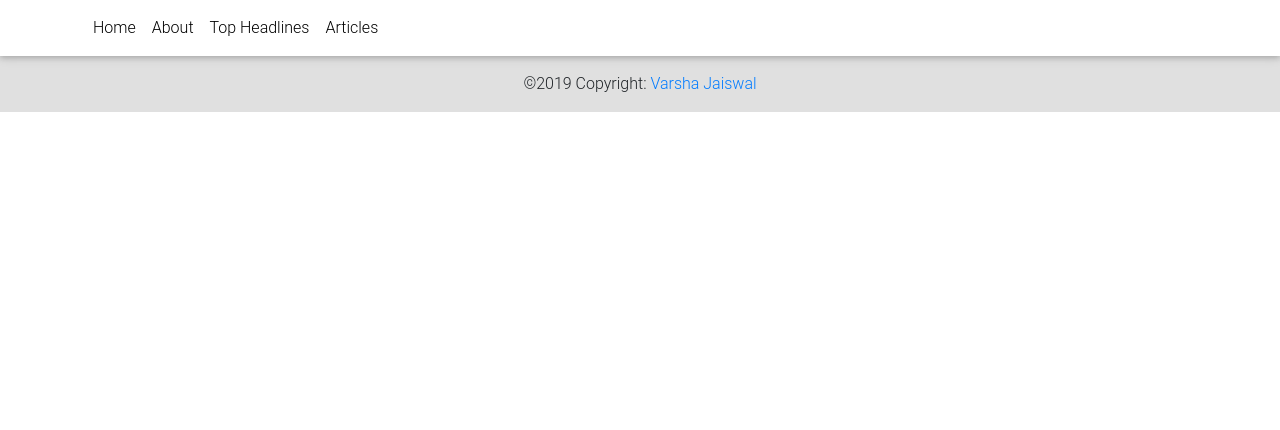
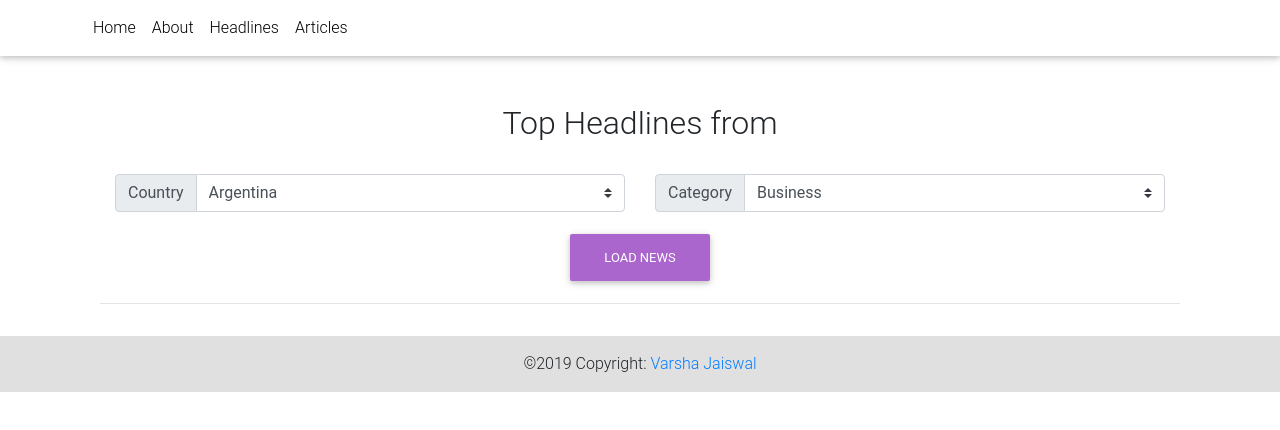
Before and after one commit to Varsha-Jaiswal/News-Air, a Vue app: page /headlines in a window 1280 px wide. Shown: the top 430 px of the page. Built offline with nearby package versions, Linux system fonts and the light colour scheme.

Commit message:
New Update

```diff
--- a/src/assets/data/navdata.json
+++ b/src/assets/data/navdata.json
@@ -9,8 +9,8 @@
             "Link":"/about"
         },
         {
-            "LinkName":"Top Headlines",
-            "Link":"/top-headlines"
+            "LinkName":"Headlines",
+            "Link":"/headlines"
         },
         {
             "LinkName":"Articles",
--- a/src/components/top-headlines/TopHeadlines.vue
+++ b/src/components/headlines/Headlines.vue
@@ -32,7 +32,7 @@
                             </div>
                         </div>
                     </div>
-                    <button class="btn btn-secondary " v-on:click="loadArticles">Load Articles</button><hr>
+                    <button class="btn btn-secondary " v-on:click="loadArticles">Load News</button><hr>
                 </div>
             </div>
             <div class="d-flex justify-content-center">
--- a/src/router.js
+++ b/src/router.js
@@ -2,7 +2,7 @@ import Vue from 'vue'
 import Router from 'vue-router'
 import Home from './views/Home.vue'
 import About from './views/About.vue'
-import TopHeadlines from './views/TopHeadlines.vue'
+import Headlines from './views/Headlines.vue'
 import Articles from './views/Articles.vue'
 
 Vue.use(Router)
@@ -22,9 +22,9 @@ export default new Router({
       component: About
     },
     {
-      path: '/top-headlines',
-      name: 'top-headlines',
-      component: TopHeadlines
+      path: '/headlines',
+      name: 'headlines',
+      component: Headlines
     },
     {
       path: '/articles',
--- /dev/null
+++ b/src/views/Headlines.vue
@@ -0,0 +1,17 @@
+<template>
+  <div class="headlines">
+    <Headlines></Headlines>
+  </div>
+</template>
+
+<script>
+// @ is an alias to /src
+import Headlines from '@/components/headlines/Headlines'
+
+export default {
+  name: 'headlines',
+  components: {
+    Headlines
+  }
+}
+</script>
--- a/src/views/TopHeadlines.vue
+++ /dev/null
@@ -1,17 +0,0 @@
-<template>
-  <div class="top-headlines">
-    <TopHeadlines></TopHeadlines>
-  </div>
-</template>
-
-<script>
-// @ is an alias to /src
-import TopHeadlines from '@/components/top-headlines/TopHeadlines'
-
-export default {
-  name: 'top-headlines',
-  components: {
-    TopHeadlines
-  }
-}
-</script>
```
